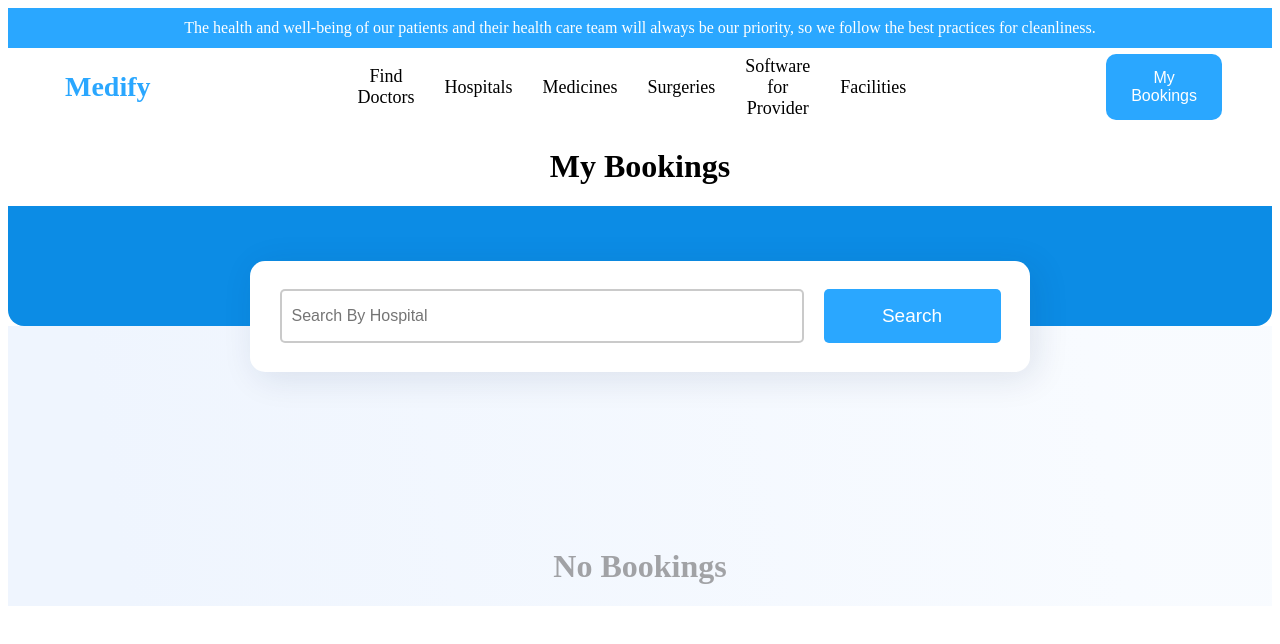
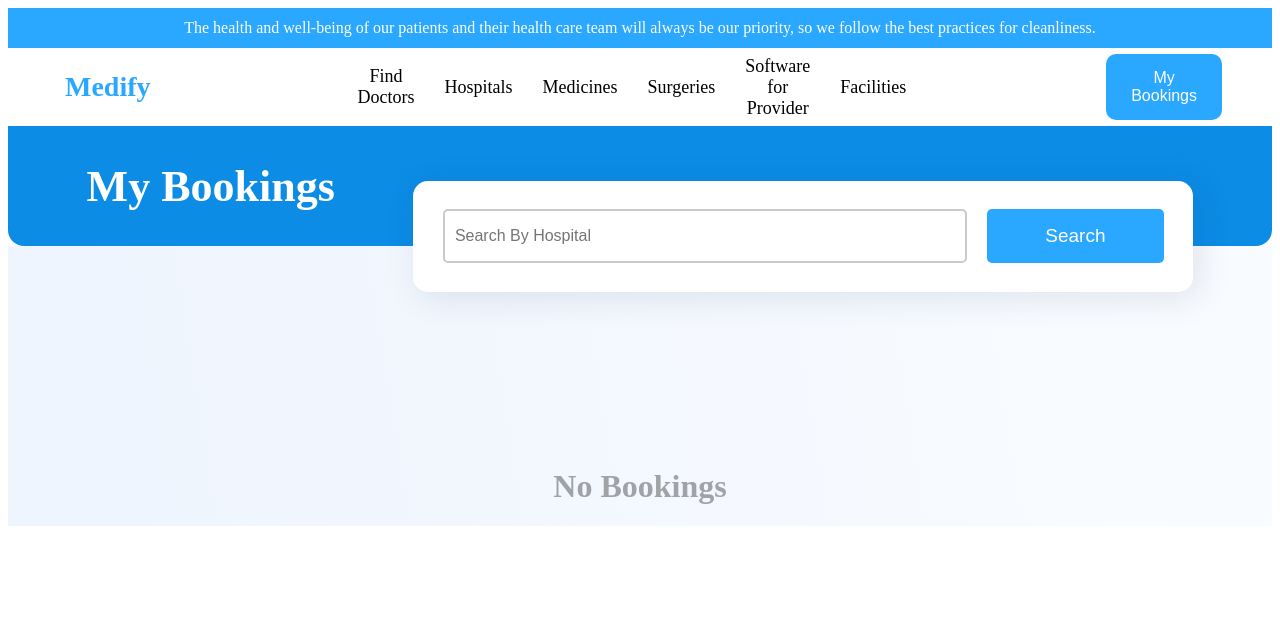
Before and after one commit to amritha-sabu/Medify, a React (Vite) app: page /my-bookings in a window 1280 px wide. Shown: the top 644 px of the page. Built offline with nearby package versions, Linux system fonts and the light colour scheme.

Commit message:
made changes to booking form field

```diff
--- a/src/Components/Bookings/BookingsPage.jsx
+++ b/src/Components/Bookings/BookingsPage.jsx
@@ -1,14 +1,15 @@
-import { FaHospital, FaThumbsUp  } from 'react-icons/fa';
+import { FaHospital, FaThumbsUp } from 'react-icons/fa';
 import Navbar from "../LandingPage/Navbar";
 import './BookingPage.css';
 
 const BookingPage = () => {
     const allBookings = JSON.parse(localStorage.getItem('bookings')) || [];
-    return(
-        <div className="bookings-page">
+
+    return (
+        <div className="bookings-page" data-testid="bookings-page">
             <Navbar />
-                <h1>My Bookings</h1>
             <div className="booking-search-box">
+                <h1 data-testid="bookings-heading">My Bookings</h1>
                 <div className="booking-search-box-form">
                     <form>
                         <input type="text" placeholder="Search By Hospital" />
@@ -19,8 +20,8 @@ const BookingPage = () => {
             <div className="all-bookings">
                 {allBookings.length > 0 ? (
                     allBookings.map((booking, index) => (
-                        <div className='booked-card'>
-                            <div key={index} className='booked-card-content'>
+                        <div className='booked-card' key={index}>
+                            <div className='booked-card-content'>
                                 <section className='icon'>
                                     <FaHospital size={90} style={{
                                         color: 'rgb(255, 255, 255)',
@@ -50,7 +51,7 @@ const BookingPage = () => {
                             </div>
                         </div>
                     ))
-                ):(
+                ) : (
                     <div className="no-bookings">
                         <h1>No Bookings</h1>
                     </div>
```
